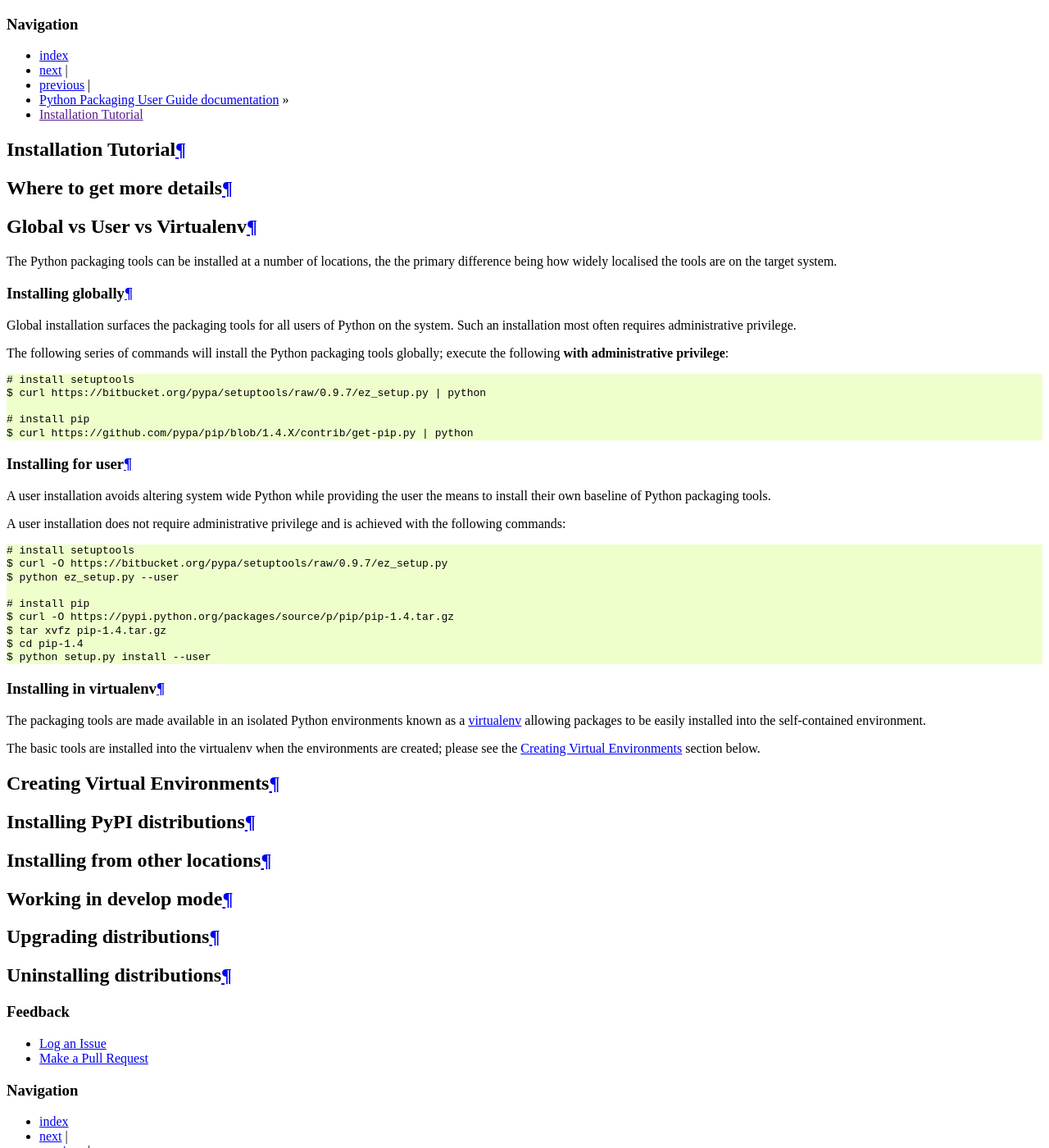
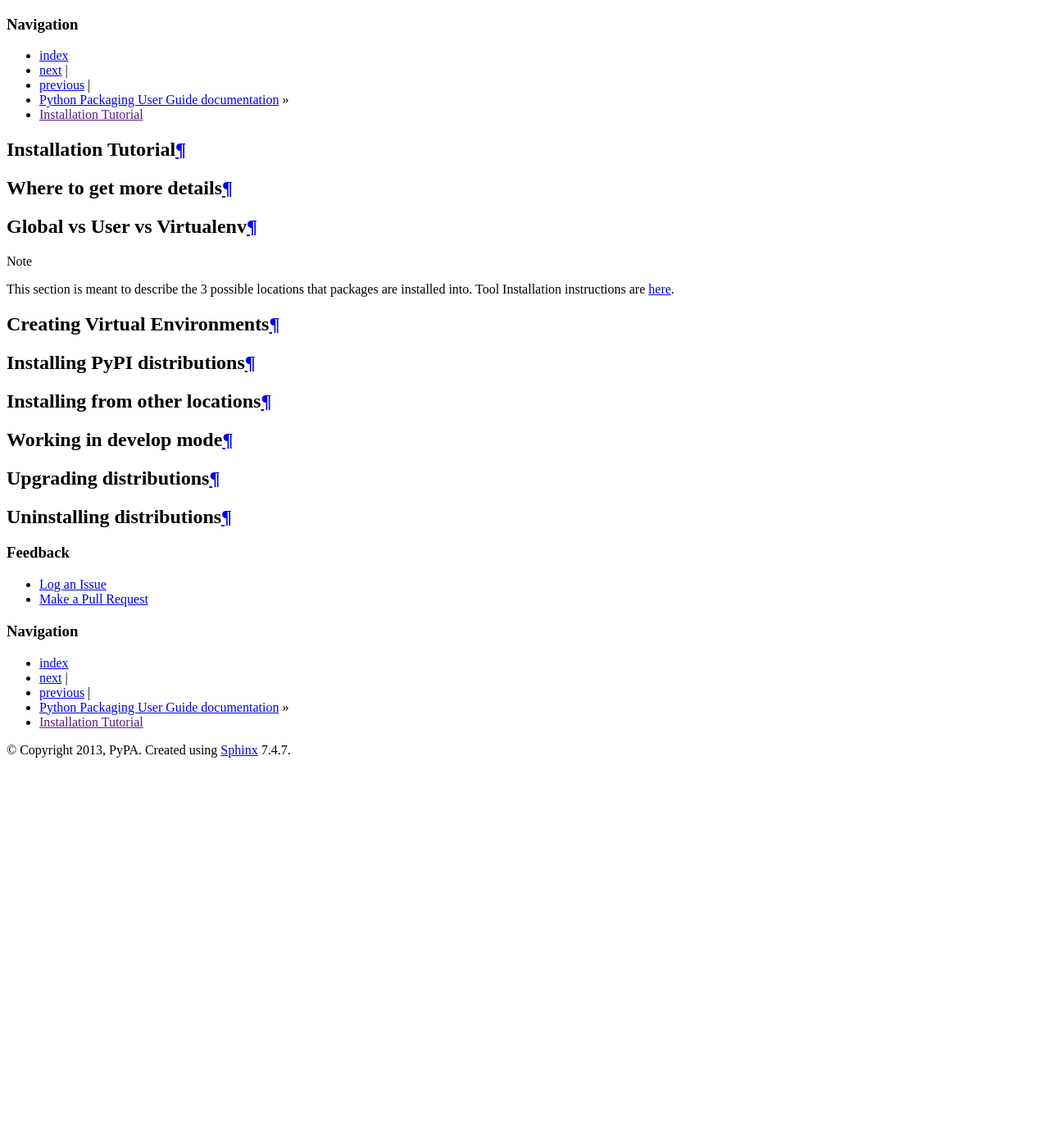
Before and after one commit to pypa/packaging.python.org, a Sphinx documentation site: the page built from source/installation_tutorial.txt, in a window 1280 px wide and 1400 px high. Shown: the whole window at 82% size. Built offline with Sphinx 7.4.7, drawn with Linux system fonts in a browser that asks for light colours.

Commit message:
remove old install instructions and explain the intent of the globa/user/virtualenv section

```diff
--- a/source/installation_tutorial.txt
+++ b/source/installation_tutorial.txt
@@ -7,57 +7,14 @@
 Where to get more details
 =========================
 
-
 Global vs User vs Virtualenv
 ============================
 
-The Python packaging tools can be installed at a number of locations, the
-the primary difference being how widely localised the tools are on the target
-system.
+.. note::
 
-Installing globally
-*******************
+  This section is meant to describe the 3 possible locations that packages are
+  installed into.  Tool Installation instructions are :doc:`here <setup>`.
 
-Global installation surfaces the packaging tools for all users of Python on the
-system. Such an installation most often requires administrative privilege.
-
-The following series of commands will install the Python packaging tools
-globally; execute the following **with administrative privilege**::
-
- # install setuptools
- $ curl https://bitbucket.org/pypa/setuptools/raw/0.9.7/ez_setup.py | python
-
- # install pip
- $ curl https://github.com/pypa/pip/blob/1.4.X/contrib/get-pip.py | python
-
-Installing for user
-*******************
-
-A user installation avoids altering system wide Python while providing the user
-the means to install their own baseline of Python packaging tools.
-
-A user installation does not require administrative privilege and is achieved
-with the following commands::
-
- # install setuptools
- $ curl -O https://bitbucket.org/pypa/setuptools/raw/0.9.7/ez_setup.py
- $ python ez_setup.py --user
-
- # install pip
- $ curl -O https://pypi.python.org/packages/source/p/pip/pip-1.4.tar.gz
- $ tar xvfz pip-1.4.tar.gz
- $ cd pip-1.4
- $ python setup.py install --user
-
-Installing in virtualenv
-************************
-
-The packaging tools are made available in an isolated Python environments
-known as a :ref:`virtualenv` allowing packages to be easily installed into the
-self-contained environment.
-
-The basic tools are installed into the virtualenv when the environments are
-created; please see the `Creating Virtual Environments`_ section below.
 
 Creating Virtual Environments
 =============================
```
